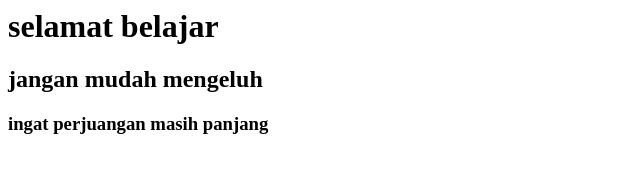
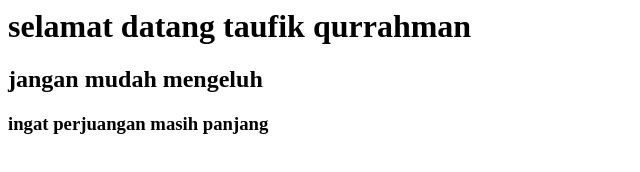
Before and after one commit to wahyuananda9/taufik_bpwl, a plain HTML site: page index.html in a window 1280 px wide. Shown: the whole page, without its empty margins (0-640 px from the left). Drawn offline with Linux system fonts and the light colour scheme.

Commit message:
Update index.html

```diff
--- a/index.html
+++ b/index.html
@@ -1,5 +1,5 @@
 <html>
-    <h1> selamat belajar </h1>
+    <h1> selamat datang taufik qurrahman </h1>
     <h2> jangan mudah mengeluh </h2>
     <h3> ingat perjuangan masih panjang </h3>
 </html>
```
